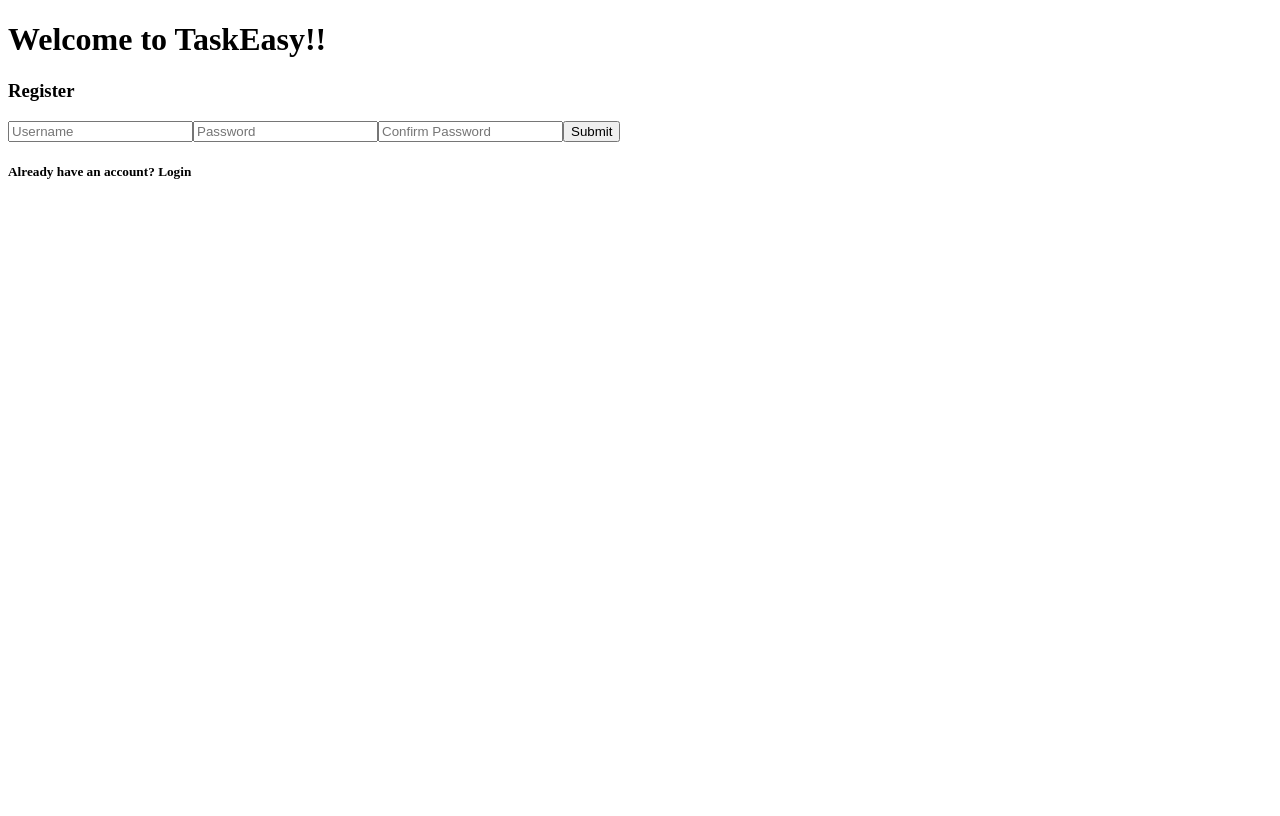
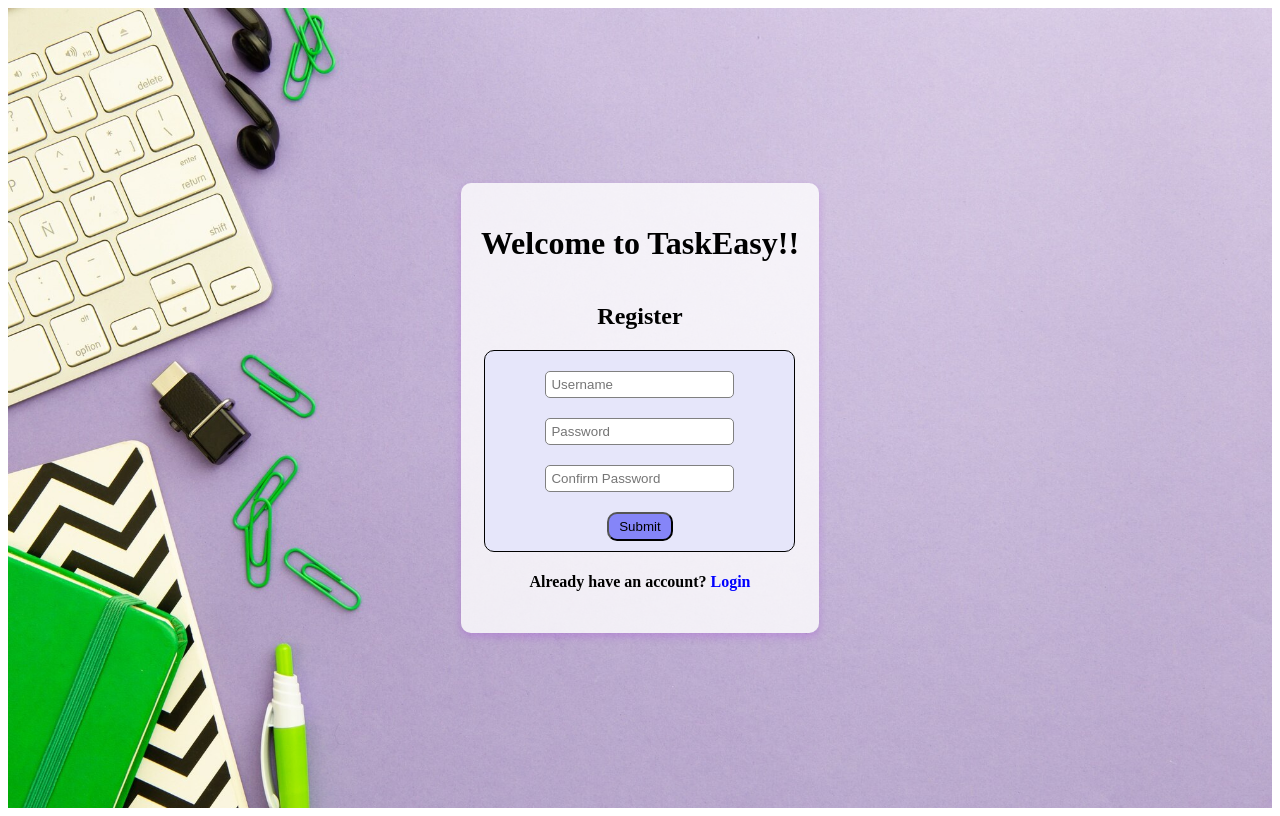
Before and after one commit to NikithaMedikonda/taskEasy-frontend, a React (Create React App) app: page /register in a window 1280 px wide. Built offline with nearby package versions, Linux system fonts and the light colour scheme.

Commit message:
Add import for styles

```diff
--- a/src/pages/UserLogin.tsx
+++ b/src/pages/UserLogin.tsx
@@ -1,10 +1,11 @@
 import React, { useState } from "react";
 import { useNavigate } from "react-router-dom";
+import "../styles/user-login-register-styles.css";
 
 const UserLoginPage: React.FC = () => {
   const [userData, setUserData] = useState({
     username: "",
-    password: ""
+    password: "",
   });
   const navigate = useNavigate();
 
@@ -17,9 +18,10 @@ const UserLoginPage: React.FC = () => {
   }
 
   return (
+    <div className="backgroundImage">
       <div className="container">
-      <h1 className="welcome-heading">Welcome Back to TaskEasy!!</h1>
-      <h3 className="page-heading">Login</h3>
+        <h1>Welcome Back to TaskEasy!!</h1>
+        <h2>Login</h2>
         <div className="form">
           <input
             type="text"
@@ -47,7 +49,7 @@ const UserLoginPage: React.FC = () => {
             Submit
           </button>
         </div>
-      <h5>
+        <h4>
           Don't have an account?{" "}
           <span
             onClick={() => {
@@ -57,7 +59,8 @@ const UserLoginPage: React.FC = () => {
           >
             Register
           </span>
-      </h5>
+        </h4>
+      </div>
     </div>
   );
 };
--- a/src/pages/UserRegistration.tsx
+++ b/src/pages/UserRegistration.tsx
@@ -1,5 +1,6 @@
 import React, { useState } from "react";
 import { useNavigate } from "react-router-dom";
+import "../styles/user-login-register-styles.css";
 
 const UserRegistrationPage: React.FC = () => {
   const [userData, setUserData] = useState({
@@ -18,15 +19,16 @@ const UserRegistrationPage: React.FC = () => {
   }
 
   return (
+    <div className="backgroundImage">
       <div className="container">
-      <h1 className="welcome-heading">Welcome to TaskEasy!!</h1>
-      <h3 className="page-heading">Register</h3>
+        <h1>Welcome to TaskEasy!!</h1>
+        <h2>Register</h2>
         <div className="form">
           <input
             type="text"
             name="username"
             placeholder="Username"
-          data-testid ="username"
+            data-testid="username"
             value={userData.username}
             onChange={handleChangeInInput}
             required
@@ -57,7 +59,7 @@ const UserRegistrationPage: React.FC = () => {
             Submit
           </button>
         </div>
-      <h5>
+        <h4>
           Already have an account?{" "}
           <span
             onClick={() => {
@@ -67,7 +69,8 @@ const UserRegistrationPage: React.FC = () => {
           >
             Login
           </span>
-      </h5>
+        </h4>
+      </div>
     </div>
   );
 };
```
Lines whose indentation alone changed are shown as unchanged.
